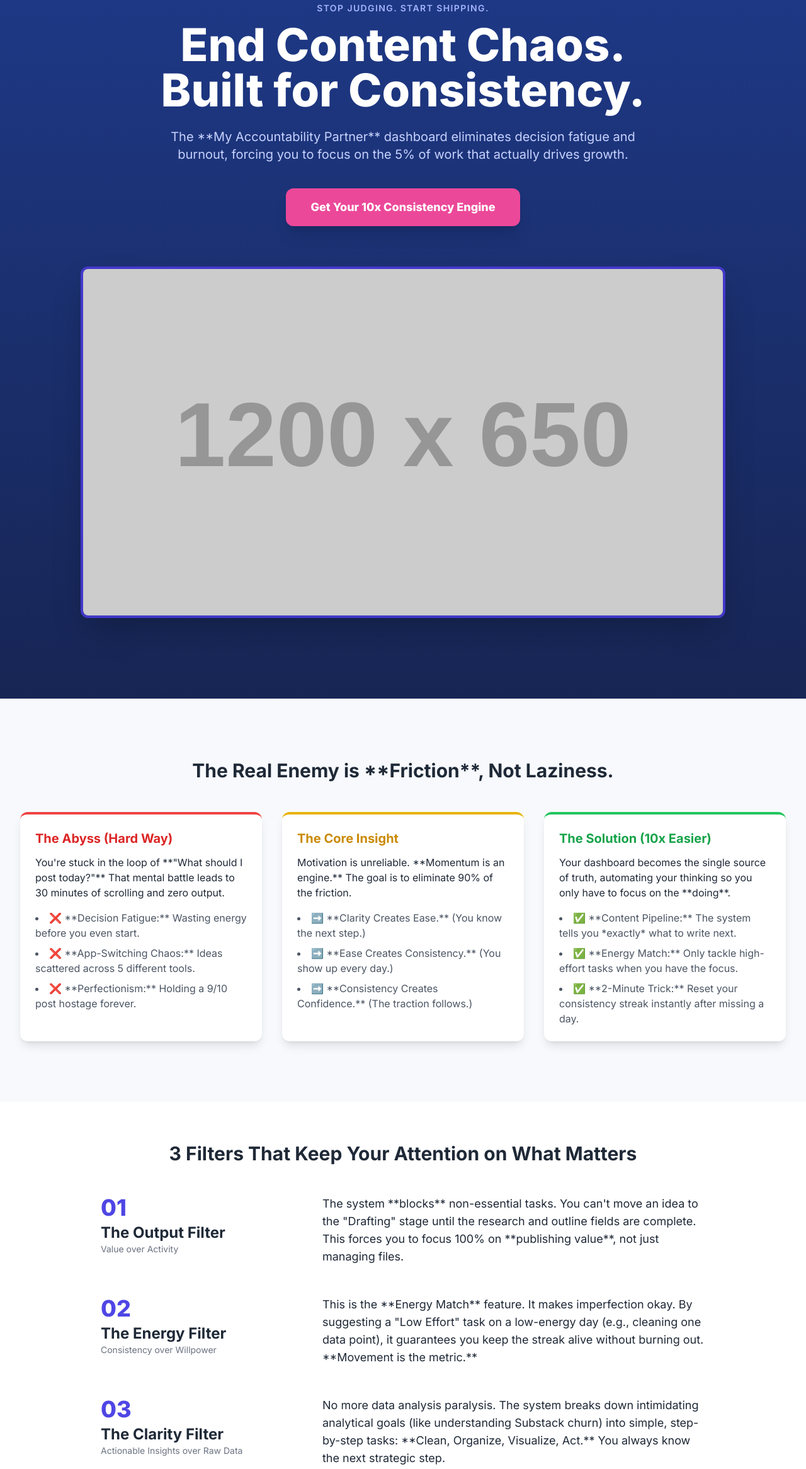
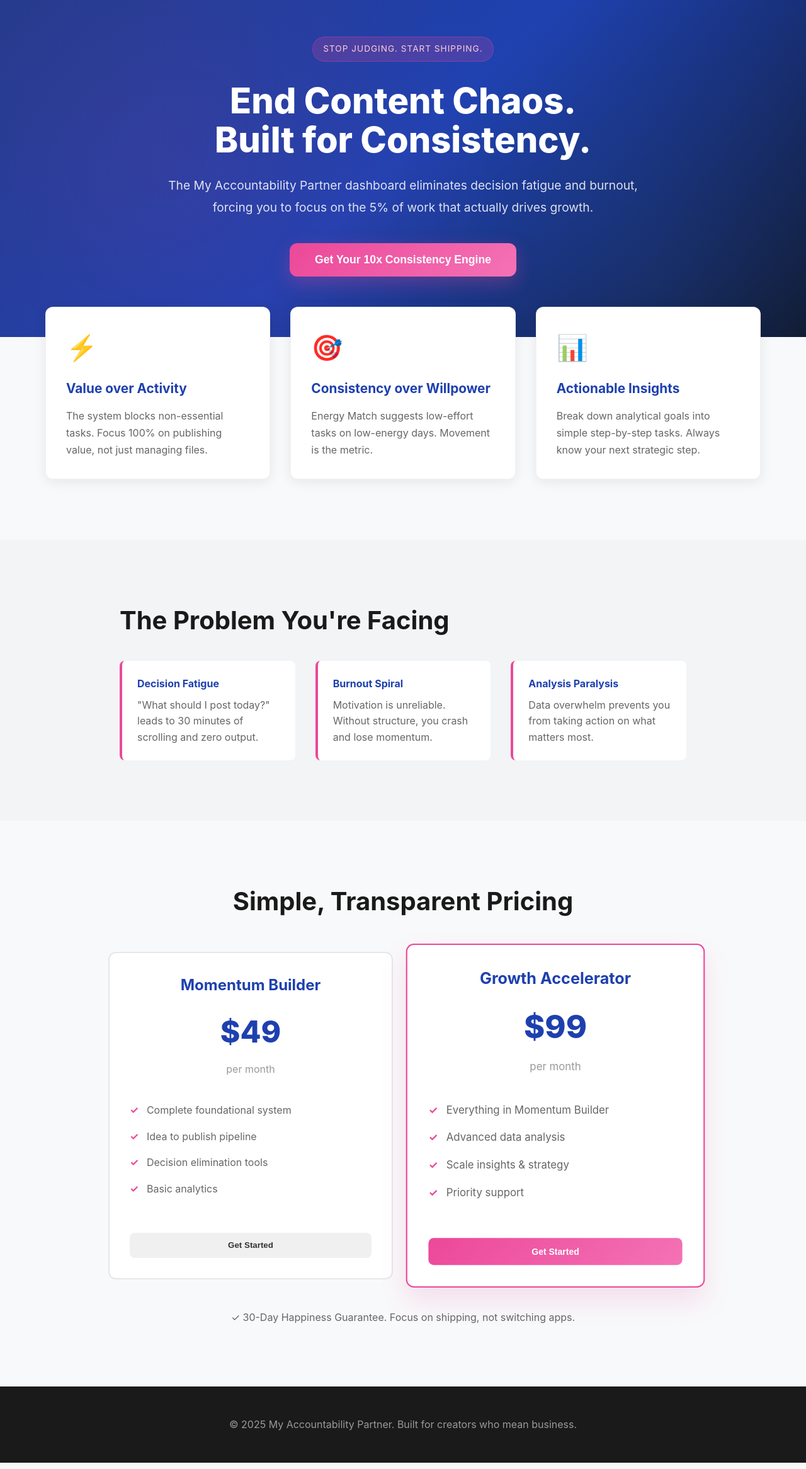
Before and after one commit to Okwy009/My_Accountability_Partner, a plain HTML site: page index.html in a window 1280 px wide. Shown: the part 125-2457 px from the top of the page at 63% size. Drawn offline with nearby package versions, Linux system fonts and the light colour scheme; placeholder pictures from the web are drawn by us.

Commit message:
Update index.html
"Update landing page design"

```diff
--- a/index.html
+++ b/index.html
@@ -3,203 +3,473 @@
 <head>
     <meta charset="UTF-8">
     <meta name="viewport" content="width=device-width, initial-scale=1.0">
-    <title>My Accountability Partner: End Content Chaos</title>
-    <script src="https://cdn.tailwindcss.com"></script>
-    <link href="https://fonts.googleapis.com/css2?family=Inter:wght@400;600;700;800&display=swap" rel="stylesheet">
+    <title>My Accountability Partner - End Content Chaos</title>
     <style>
+        * {
+            margin: 0;
+            padding: 0;
+            box-sizing: border-box;
+        }
+
         body {
-            font-family: 'Inter', sans-serif;
-            background-color: #f7f9fc;
+            font-family: -apple-system, BlinkMacSystemFont, 'Segoe UI', 'Helvetica Neue', sans-serif;
+            color: #1a1a1a;
+            background: #f8f9fa;
+            line-height: 1.6;
         }
-        /* Custom gradient for the hero section, aligning with the brand's clear, sharp aesthetic */
-        .hero-gradient {
-            background: linear-gradient(180deg, #1e3a8a 0%, #172554 100%);
+
+        /* Header/Navigation */
+        header {
+            background: rgba(255, 255, 255, 0.95);
+            backdrop-filter: blur(10px);
+            padding: 1.5rem 2rem;
+            position: sticky;
+            top: 0;
+            z-index: 100;
+            border-bottom: 1px solid rgba(0, 0, 0, 0.05);
         }
-        /* Styling for the main call-to-action button */
+
+        .header-content {
+            max-width: 1200px;
+            margin: 0 auto;
+            display: flex;
+            justify-content: space-between;
+            align-items: center;
+        }
+
+        .logo {
+            font-size: 1.5rem;
+            font-weight: 700;
+            background: linear-gradient(135deg, #1e40af 0%, #ec4899 100%);
+            -webkit-background-clip: text;
+            -webkit-text-fill-color: transparent;
+            background-clip: text;
+        }
+
+        nav a {
+            color: #666;
+            text-decoration: none;
+            margin: 0 1.5rem;
+            font-size: 0.95rem;
+            transition: color 0.3s;
+        }
+
+        nav a:hover {
+            color: #1e40af;
+        }
+
+        /* Hero Section */
+        .hero {
+            background: linear-gradient(135deg, #1e3a8a 0%, #1e40af 50%, #0f172a 100%);
+            color: white;
+            padding: 6rem 2rem;
+            text-align: center;
+            position: relative;
+            overflow: hidden;
+        }
+
+        .hero::before {
+            content: '';
+            position: absolute;
+            top: 0;
+            left: 0;
+            right: 0;
+            bottom: 0;
+            background: radial-gradient(circle at 20% 50%, rgba(236, 72, 153, 0.1) 0%, transparent 50%),
+                        radial-gradient(circle at 80% 80%, rgba(59, 130, 246, 0.1) 0%, transparent 50%);
+            pointer-events: none;
+        }
+
+        .hero-content {
+            max-width: 800px;
+            margin: 0 auto;
+            position: relative;
+            z-index: 2;
+        }
+
+        .hero-tag {
+            display: inline-block;
+            background: rgba(236, 72, 153, 0.2);
+            color: #fecdd3;
+            padding: 0.5rem 1rem;
+            border-radius: 50px;
+            font-size: 0.85rem;
+            letter-spacing: 1px;
+            margin-bottom: 2rem;
+            border: 1px solid rgba(236, 72, 153, 0.3);
+        }
+
+        .hero h1 {
+            font-size: 3.5rem;
+            font-weight: 800;
+            margin-bottom: 1.5rem;
+            line-height: 1.1;
+            animation: slideDown 0.8s ease-out;
+        }
+
+        .hero p {
+            font-size: 1.2rem;
+            margin-bottom: 2.5rem;
+            color: rgba(255, 255, 255, 0.85);
+            line-height: 1.8;
+            animation: slideUp 0.8s ease-out 0.2s both;
+        }
+
         .cta-button {
-            transition: all 0.2s ease-in-out;
-            box-shadow: 0 4px 15px rgba(255, 105, 135, 0.4);
+            display: inline-block;
+            background: linear-gradient(135deg, #ec4899 0%, #f472b6 100%);
+            color: white;
+            padding: 1rem 2.5rem;
+            border-radius: 12px;
+            text-decoration: none;
+            font-weight: 600;
+            font-size: 1.1rem;
+            transition: all 0.3s ease;
+            border: none;
+            cursor: pointer;
+            box-shadow: 0 10px 30px rgba(236, 72, 153, 0.3);
+            animation: slideUp 0.8s ease-out 0.4s both;
         }
+
         .cta-button:hover {
             transform: translateY(-2px);
-            box-shadow: 0 6px 20px rgba(255, 105, 135, 0.6);
+            box-shadow: 0 15px 40px rgba(236, 72, 153, 0.4);
+        }
+
+        /* Features Section */
+        .features {
+            max-width: 1200px;
+            margin: -3rem auto 6rem;
+            padding: 0 2rem;
+            display: grid;
+            grid-template-columns: repeat(auto-fit, minmax(300px, 1fr));
+            gap: 2rem;
+            position: relative;
+            z-index: 10;
+        }
+
+        .feature-card {
+            background: white;
+            padding: 2rem;
+            border-radius: 12px;
+            box-shadow: 0 4px 20px rgba(0, 0, 0, 0.08);
+            transition: all 0.3s ease;
+            border: 1px solid rgba(0, 0, 0, 0.05);
+        }
+
+        .feature-card:hover {
+            transform: translateY(-4px);
+            box-shadow: 0 10px 30px rgba(0, 0, 0, 0.12);
+        }
+
+        .feature-icon {
+            font-size: 2.5rem;
+            margin-bottom: 1rem;
+        }
+
+        .feature-card h3 {
+            font-size: 1.3rem;
+            margin-bottom: 0.8rem;
+            color: #1e40af;
+        }
+
+        .feature-card p {
+            color: #666;
+            line-height: 1.7;
+        }
+
+        /* Problem Section */
+        .problem {
+            background: #f3f4f6;
+            padding: 6rem 2rem;
+            margin: 4rem 0;
+        }
+
+        .problem-content {
+            max-width: 900px;
+            margin: 0 auto;
+        }
+
+        .problem h2 {
+            font-size: 2.5rem;
+            margin-bottom: 2rem;
+            color: #1a1a1a;
+        }
+
+        .problem-list {
+            display: grid;
+            grid-template-columns: repeat(auto-fit, minmax(250px, 1fr));
+            gap: 2rem;
+        }
+
+        .problem-item {
+            padding: 1.5rem;
+            background: white;
+            border-radius: 8px;
+            border-left: 4px solid #ec4899;
+        }
+
+        .problem-item h4 {
+            color: #1e40af;
+            margin-bottom: 0.5rem;
+        }
+
+        .problem-item p {
+            color: #666;
+        }
+
+        /* Pricing Section */
+        .pricing {
+            max-width: 1000px;
+            margin: 6rem auto;
+            padding: 0 2rem;
+        }
+
+        .pricing h2 {
+            font-size: 2.5rem;
+            text-align: center;
+            margin-bottom: 3rem;
+            color: #1a1a1a;
+        }
+
+        .pricing-cards {
+            display: grid;
+            grid-template-columns: repeat(auto-fit, minmax(320px, 1fr));
+            gap: 2rem;
+        }
+
+        .pricing-card {
+            background: white;
+            border: 2px solid #e5e7eb;
+            border-radius: 12px;
+            padding: 2rem;
+            text-align: center;
+            transition: all 0.3s ease;
+        }
+
+        .pricing-card.featured {
+            border-color: #ec4899;
+            transform: scale(1.05);
+            box-shadow: 0 20px 40px rgba(236, 72, 153, 0.15);
+        }
+
+        .pricing-card h3 {
+            font-size: 1.5rem;
+            margin-bottom: 1rem;
+            color: #1e40af;
+        }
+
+        .price {
+            font-size: 3rem;
+            font-weight: 800;
+            color: #1e40af;
+            margin-bottom: 0.5rem;
+        }
+
+        .price-period {
+            color: #999;
+            margin-bottom: 2rem;
+        }
+
+        .pricing-features {
+            text-align: left;
+            margin: 2rem 0;
+            color: #666;
+        }
+
+        .pricing-features li {
+            padding: 0.5rem 0;
+            list-style: none;
+            display: flex;
+            align-items: center;
+        }
+
+        .pricing-features li::before {
+            content: '✓';
+            color: #ec4899;
+            font-weight: bold;
+            margin-right: 0.8rem;
+        }
+
+        .pricing-card button {
+            width: 100%;
+            padding: 0.8rem 1.5rem;
+            border: none;
+            border-radius: 8px;
+            font-weight: 600;
+            cursor: pointer;
+            transition: all 0.3s ease;
+            margin-top: 1rem;
+        }
+
+        .pricing-card button {
+            background: #f0f0f0;
+            color: #333;
+        }
+
+        .pricing-card.featured button {
+            background: linear-gradient(135deg, #ec4899 0%, #f472b6 100%);
+            color: white;
+        }
+
+        .pricing-card button:hover {
+            transform: translateY(-2px);
+        }
+
+        /* Footer */
+        footer {
+            background: #1a1a1a;
+            color: white;
+            padding: 3rem 2rem;
+            text-align: center;
+        }
+
+        footer p {
+            color: #999;
+        }
+
+        /* Animations */
+        @keyframes slideDown {
+            from {
+                opacity: 0;
+                transform: translateY(-30px);
+            }
+            to {
+                opacity: 1;
+                transform: translateY(0);
+            }
+        }
+
+        @keyframes slideUp {
+            from {
+                opacity: 0;
+                transform: translateY(30px);
+            }
+            to {
+                opacity: 1;
+                transform: translateY(0);
+            }
+        }
+
+        /* Responsive */
+        @media (max-width: 768px) {
+            .hero h1 {
+                font-size: 2.2rem;
+            }
+
+            .hero p {
+                font-size: 1rem;
+            }
+
+            nav {
+                display: none;
+            }
+
+            .pricing-card.featured {
+                transform: scale(1);
+            }
         }
     </style>
 </head>
-<body class="text-gray-800">
-
-    <header class="hero-gradient py-20 md:py-32 text-white">
-        <div class="max-w-7xl mx-auto px-4 sm:px-6 lg:px-8 text-center">
-            <p class="text-indigo-300 font-semibold uppercase tracking-widest text-sm mb-3">
-                Stop Judging. Start Shipping.
-            </p>
-
-            <h1 class="text-4xl sm:text-6xl md:text-7xl font-extrabold mb-6 leading-tight">
-                End Content Chaos. <br> Built for Consistency.
-            </h1>
-
-            <p class="max-w-3xl mx-auto text-xl text-indigo-200 mb-10">
-                The **My Accountability Partner** dashboard eliminates decision fatigue and burnout, forcing you to focus on the 5% of work that actually drives growth.
-            </p>
-
-            <a href="#pricing" class="cta-button bg-pink-500 hover:bg-pink-600 text-white font-extrabold py-4 px-10 rounded-xl text-lg shadow-xl inline-block">
-                Get Your 10x Consistency Engine
-            </a>
-
-            <div class="mt-16">
-                <img src="https://placehold.co/1200x650/1f2937/d1d5db?text=MY+ACCOUNTABILITY+PARTNER+DASHBOARD"
-                     alt="Mockup of the Accountability Partner Notion dashboard"
-                     class="rounded-xl shadow-2xl border-4 border-indigo-700 mx-auto w-full max-w-5xl transition duration-500 hover:scale-[1.01]">
-            </div>
+<body>
+    <!-- Header -->
+    <header>
+        <div class="header-content">
+            <div class="logo">📋 Accountability Partner</div>
+            <nav>
+                <a href="#features">Features</a>
+                <a href="#pricing">Pricing</a>
+            </nav>
         </div>
     </header>
 
-    <section class="py-16 md:py-24">
-        <div class="max-w-7xl mx-auto px-4 sm:px-6 lg:px-8">
-            <h2 class="text-3xl font-bold text-center mb-12">
-                The Real Enemy is **Friction**, Not Laziness.
-            </h2>
+    <!-- Hero Section -->
+    <section class="hero">
+        <div class="hero-content">
+            <div class="hero-tag">STOP JUDGING. START SHIPPING.</div>
+            <h1>End Content Chaos.<br>Built for Consistency.</h1>
+            <p>The My Accountability Partner dashboard eliminates decision fatigue and burnout, forcing you to focus on the 5% of work that actually drives growth.</p>
+            <button class="cta-button">Get Your 10x Consistency Engine</button>
+        </div>
+    </section>
 
-            <div class="grid md:grid-cols-3 gap-8">
+    <!-- Features Grid -->
+    <section class="features" id="features">
+        <div class="feature-card">
+            <div class="feature-icon">⚡</div>
+            <h3>Value over Activity</h3>
+            <p>The system blocks non-essential tasks. Focus 100% on publishing value, not just managing files.</p>
+        </div>
+        <div class="feature-card">
+            <div class="feature-icon">🎯</div>
+            <h3>Consistency over Willpower</h3>
+            <p>Energy Match suggests low-effort tasks on low-energy days. Movement is the metric.</p>
+        </div>
+        <div class="feature-card">
+            <div class="feature-icon">📊</div>
+            <h3>Actionable Insights</h3>
+            <p>Break down analytical goals into simple step-by-step tasks. Always know your next strategic step.</p>
+        </div>
+    </section>
 
-                <div class="bg-white p-6 rounded-xl shadow-lg border-t-4 border-red-500">
-                    <h3 class="text-xl font-bold mb-3 text-red-600">The Abyss (Hard Way)</h3>
-                    <p class="mb-4">You're stuck in the loop of **"What should I post today?"** That mental battle leads to 30 minutes of scrolling and zero output.</p>
-                    <ul class="list-disc list-inside text-gray-600 space-y-2">
-                        <li>❌ **Decision Fatigue:** Wasting energy before you even start.</li>
-                        <li>❌ **App-Switching Chaos:** Ideas scattered across 5 different tools.</li>
-                        <li>❌ **Perfectionism:** Holding a 9/10 post hostage forever.</li>
-                    </ul>
+    <!-- Problem Section -->
+    <section class="problem">
+        <div class="problem-content">
+            <h2>The Problem You're Facing</h2>
+            <div class="problem-list">
+                <div class="problem-item">
+                    <h4>Decision Fatigue</h4>
+                    <p>"What should I post today?" leads to 30 minutes of scrolling and zero output.</p>
                 </div>
-
-                <div class="bg-white p-6 rounded-xl shadow-lg border-t-4 border-yellow-500">
-                    <h3 class="text-xl font-bold mb-3 text-yellow-600">The Core Insight</h3>
-                    <p class="mb-4">Motivation is unreliable. **Momentum is an engine.** The goal is to eliminate 90% of the friction.</p>
-                    <ul class="list-disc list-inside text-gray-600 space-y-2">
-                        <li>➡️ **Clarity Creates Ease.** (You know the next step.)</li>
-                        <li>➡️ **Ease Creates Consistency.** (You show up every day.)</li>
-                        <li>➡️ **Consistency Creates Confidence.** (The traction follows.)</li>
-                    </ul>
+                <div class="problem-item">
+                    <h4>Burnout Spiral</h4>
+                    <p>Motivation is unreliable. Without structure, you crash and lose momentum.</p>
                 </div>
-
-                <div class="bg-white p-6 rounded-xl shadow-lg border-t-4 border-green-500">
-                    <h3 class="text-xl font-bold mb-3 text-green-600">The Solution (10x Easier)</h3>
-                    <p class="mb-4">Your dashboard becomes the single source of truth, automating your thinking so you only have to focus on the **doing**.</p>
-                    <ul class="list-disc list-inside text-gray-600 space-y-2">
-                        <li>✅ **Content Pipeline:** The system tells you *exactly* what to write next.</li>
-                        <li>✅ **Energy Match:** Only tackle high-effort tasks when you have the focus.</li>
-                        <li>✅ **2-Minute Trick:** Reset your consistency streak instantly after missing a day.</li>
-                    </ul>
+                <div class="problem-item">
+                    <h4>Analysis Paralysis</h4>
+                    <p>Data overwhelm prevents you from taking action on what matters most.</p>
                 </div>
             </div>
         </div>
     </section>
 
-    <section class="py-16 bg-white">
-        <div class="max-w-5xl mx-auto px-4 sm:px-6 lg:px-8">
-            <h2 class="text-3xl font-bold text-center mb-12">
-                3 Filters That Keep Your Attention on What Matters
-            </h2>
-
-            <div class="space-y-12">
-                <div class="flex flex-col md:flex-row items-start space-y-4 md:space-y-0 md:space-x-8">
-                    <div class="flex-shrink-0 w-full md:w-1/3 text-center md:text-left">
-                        <span class="text-4xl font-extrabold text-indigo-600">01</span>
-                        <h3 class="text-2xl font-bold mt-1">The Output Filter</h3>
-                        <p class="text-sm text-gray-500">Value over Activity</p>
-                    </div>
-                    <div class="md:w-2/3">
-                        <p class="text-lg">The system **blocks** non-essential tasks. You can't move an idea to the "Drafting" stage until the research and outline fields are complete. This forces you to focus 100% on **publishing value**, not just managing files.</p>
-                    </div>
-                </div>
-
-                <div class="flex flex-col md:flex-row items-start space-y-4 md:space-y-0 md:space-x-8">
-                    <div class="flex-shrink-0 w-full md:w-1/3 text-center md:text-left">
-                        <span class="text-4xl font-extrabold text-indigo-600">02</span>
-                        <h3 class="text-2xl font-bold mt-1">The Energy Filter</h3>
-                        <p class="text-sm text-gray-500">Consistency over Willpower</p>
-                    </div>
-                    <div class="md:w-2/3">
-                        <p class="text-lg">This is the **Energy Match** feature. It makes imperfection okay. By suggesting a "Low Effort" task on a low-energy day (e.g., cleaning one data point), it guarantees you keep the streak alive without burning out. **Movement is the metric.**</p>
-                    </div>
-                </div>
-
-                <div class="flex flex-col md:flex-row items-start space-y-4 md:space-y-0 md:space-x-8">
-                    <div class="flex-shrink-0 w-full md:w-1/3 text-center md:text-left">
-                        <span class="text-4xl font-extrabold text-indigo-600">03</span>
-                        <h3 class="text-2xl font-bold mt-1">The Clarity Filter</h3>
-                        <p class="text-sm text-gray-500">Actionable Insights over Raw Data</p>
-                    </div>
-                    <div class="md:w-2/3">
-                        <p class="text-lg">No more data analysis paralysis. The system breaks down intimidating analytical goals (like understanding Substack churn) into simple, step-by-step tasks: **Clean, Organize, Visualize, Act.** You always know the next strategic step.</p>
-                    </div>
-                </div>
+    <!-- Pricing Section -->
+    <section class="pricing" id="pricing">
+        <h2>Simple, Transparent Pricing</h2>
+        <div class="pricing-cards">
+            <div class="pricing-card">
+                <h3>Momentum Builder</h3>
+                <div class="price">$49</div>
+                <div class="price-period">per month</div>
+                <ul class="pricing-features">
+                    <li>Complete foundational system</li>
+                    <li>Idea to publish pipeline</li>
+                    <li>Decision elimination tools</li>
+                    <li>Basic analytics</li>
+                </ul>
+                <button>Get Started</button>
             </div>
+            <div class="pricing-card featured">
+                <h3>Growth Accelerator</h3>
+                <div class="price">$99</div>
+                <div class="price-period">per month</div>
+                <ul class="pricing-features">
+                    <li>Everything in Momentum Builder</li>
+                    <li>Advanced data analysis</li>
+                    <li>Scale insights & strategy</li>
+                    <li>Priority support</li>
+                </ul>
+                <button>Get Started</button>
+            </div>
+        </div>
+        <div style="text-align: center; margin-top: 3rem; color: #666;">
+            <p>✓ 30-Day Happiness Guarantee. Focus on shipping, not switching apps.</p>
         </div>
     </section>
 
-    <section id="pricing" class="py-16 md:py-24 bg-gray-50">
-        <div class="max-w-6xl mx-auto px-4 sm:px-6 lg:px-8 text-center">
-            <h2 class="text-3xl md:text-4xl font-bold mb-4">
-                Choose Your Consistency Engine
-            </h2>
-            <p class="text-xl text-gray-600 mb-12 max-w-2xl mx-auto">
-                Stop fighting friction and start building unstoppable momentum.
-            </p>
-
-            <div class="grid md:grid-cols-2 gap-8 items-stretch">
-
-                <div class="bg-white p-8 rounded-xl shadow-2xl border-2 border-indigo-200 flex flex-col justify-between">
-                    <div>
-                        <h3 class="text-2xl font-extrabold text-indigo-600 mb-3">
-                            The Momentum Builder
-                        </h3>
-                        <p class="text-5xl font-extrabold mb-6">$49</p>
-                        <p class="text-gray-600 mb-8">The complete foundational system to eliminate chaos and manage your content pipeline from idea to publish.</p>
-
-                        <ul class="list-none space-y-3 text-left">
-                            <li class="flex items-start text-lg"><span class="text-green-500 mr-3">✓</span> Master Content Pipeline & Tracker</li>
-                            <li class="flex items-start text-lg"><span class="text-green-500 mr-3">✓</span> Energy Match Filter (Consistency Driver)</li>
-                            <li class="flex items-start text-lg"><span class="text-green-500 mr-3">✓</span> 2-Minute Trick/MVA Workflow</li>
-                            <li class="flex items-start text-lg"><span class="text-green-500 mr-3">✓</span> Lifetime Updates & Support</li>
-                        </ul>
-                    </div>
-                    <a href="https://frankline67.gumroad.com/l/xivcim" class="cta-button mt-10 w-full bg-indigo-600 hover:bg-indigo-700 text-white font-bold py-3 rounded-lg text-lg">
-                        Get The Momentum Builder ($49)
-                    </a>
-                </div>
-
-                <div class="bg-indigo-700 p-8 rounded-xl shadow-2xl border-4 border-pink-500 text-white flex flex-col justify-between transform scale-105">
-                    <div>
-                        <h3 class="text-2xl font-extrabold mb-3">
-                            The Partnered Growth System
-                        </h3>
-                        <p class="text-5xl font-extrabold mb-6">$99</p>
-                        <p class="text-indigo-200 mb-8">Everything in the Momentum Builder, plus the crucial tools to analyze your data and scale your growth.</p>
-
-                        <ul class="list-none space-y-3 text-left">
-                            <li class="flex items-start text-lg"><span class="text-pink-300 mr-3">✓</span> **Everything in The Momentum Builder**</li>
-                            <li class="flex items-start text-lg"><span class="text-pink-300 mr-3">✓</span> **Integrated Data Clarity Dashboard** (Substack/X)</li>
-                            <li class="flex items-start text-lg"><span class="text-pink-300 mr-3">✓</span> **30-Minute Advanced Video Guide** (Analyzing Your Churn)</li>
-                            <li class="flex items-start text-lg"><span class="text-pink-300 mr-3">✓</span> Templates for Subscriber Onboarding & Outreach</li>
-                        </ul>
-                    </div>
-                    <a href="https://frankline67.gumroad.com/l/xivcim" class="cta-button mt-10 w-full bg-pink-500 hover:bg-pink-600 text-white font-bold py-3 rounded-lg text-lg">
-                        Get The Partnered System ($99)
-                    </a>
-                </div>
-            </div>
-
-            <p class="mt-12 text-sm text-gray-500">
-                You're covered by a 30-Day Happiness Guarantee. Focus on shipping, not switching apps.
-            </p>
-
-        </div>
-    </section>
-
-    <footer class="py-8 bg-gray-800 text-center text-gray-400">
-        <p>&copy; 2024 Data Frank. My Accountability Partner. All Rights Reserved.</p>
+    <!-- Footer -->
+    <footer>
+        <p>&copy; 2025 My Accountability Partner. Built for creators who mean business.</p>
     </footer>
-
 </body>
 </html>
```
